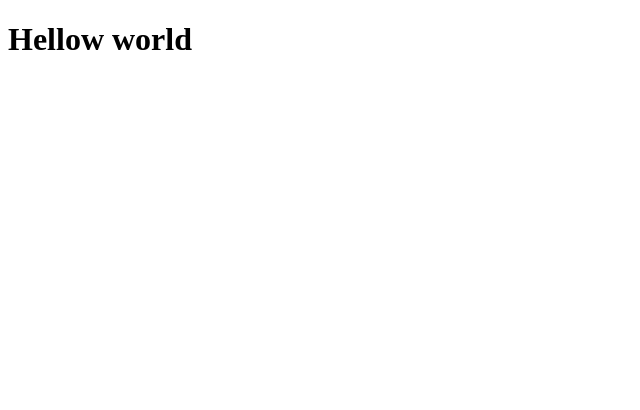
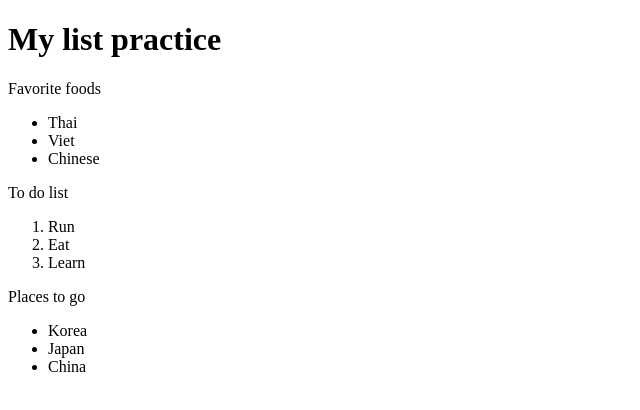
Before and after one commit to leaf1tree/git_test, a plain HTML site: page html-boilerplate/index.html in a window 1280 px wide. Shown: the whole page, without its empty margins (0-640 px from the left). Drawn offline with Linux system fonts and the light colour scheme.

Commit message:
List practice

```diff
--- a/html-boilerplate/index.html
+++ b/html-boilerplate/index.html
@@ -6,6 +6,29 @@
     </head>
 
     <body>
-        <h1> Hellow world </h1>
+        <h1> My list practice </h1>
+        <p> Favorite foods
+            <ul>
+                <li> Thai </li>
+                <li> Viet </li>
+                <li> Chinese </li>
+            </ul>
+        </p>
+
+        <p> To do list
+            <ol>
+                <li> Run </li>
+                <li> Eat </li>
+                <li> Learn</li>
+            </ol>
+        </p>
+
+        <p> Places to go
+            <ul>
+                <li> Korea</li>
+                <li> Japan</li>
+                <li> China</li>
+            </ul>
+        </p>
     </body>
 </html>
```
